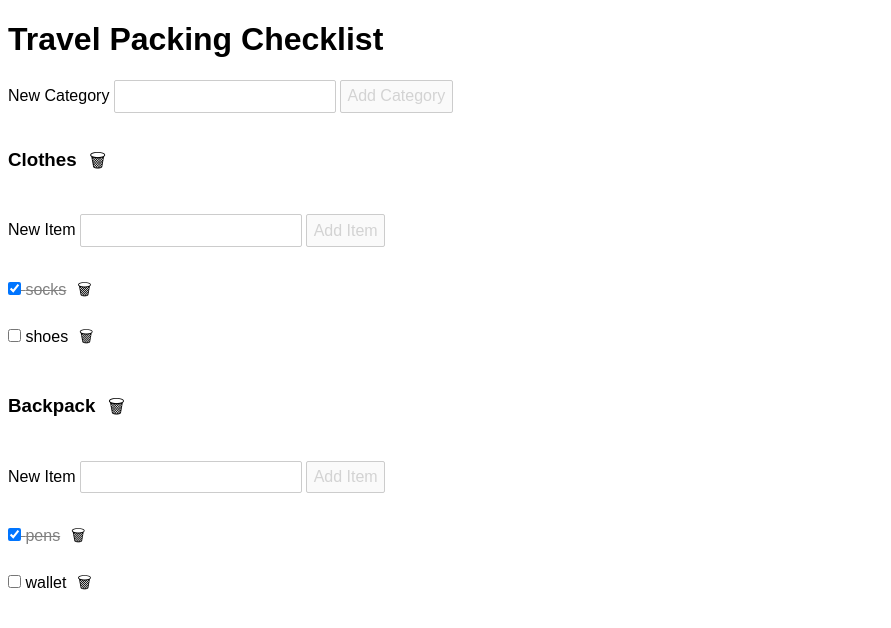
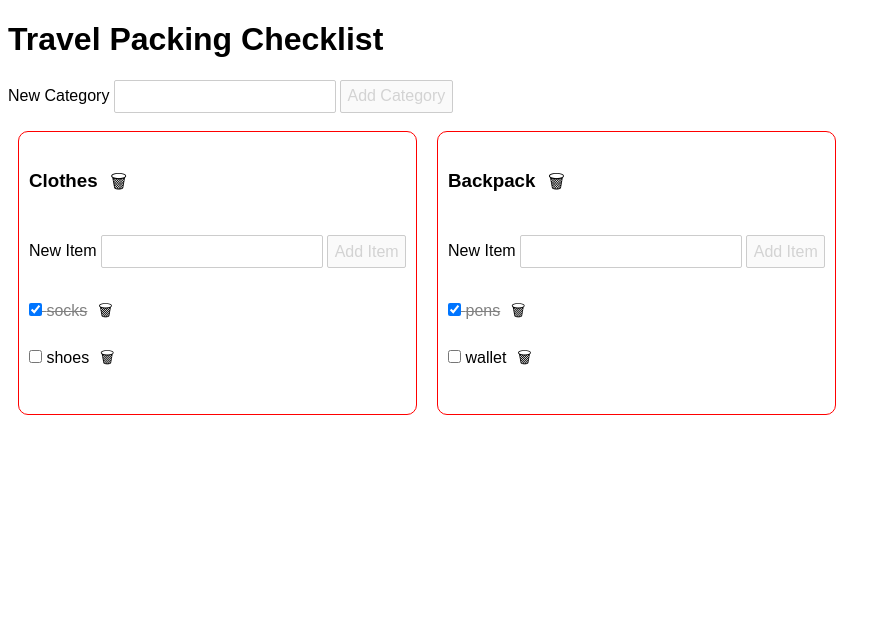
Before and after one commit to mvolkmann/travel-packing, a Svelte app: page / in a window 1280 px wide. Shown: the top 628 px of the page, without its empty margins (0-891 px from the left). Built offline with nearby package versions, Linux system fonts and the light colour scheme.

Commit message:
progress

```diff
--- a/src/App.svelte
+++ b/src/App.svelte
@@ -1,25 +1,30 @@
 <script>
   import Category from './Category.svelte';
   import {getGuid} from './util';
-  export let categoryName;
 
+  let categories = [];
+  let categoryName;
 
-  let clothes = createCategory('Clothes');
-  clothes.items.push(createItem('socks', true));
-  clothes.items.push(createItem('shoes'));
-
-  let backpack = createCategory('Backpack');
-  backpack.items.push(createItem('pens', true));
-  backpack.items.push(createItem('wallet'));
-
-  let categories = [clothes, backpack];
+  createDummyData();
 
   function createCategory(name) {
     return {id: getGuid(), name, items: []};
   }
 
+  function createDummyData() {
+    let clothes = createCategory('Clothes');
+    clothes.items.push(createItem('socks', true));
+    clothes.items.push(createItem('shoes'));
+
+    let backpack = createCategory('Backpack');
+    backpack.items.push(createItem('pens', true));
+    backpack.items.push(createItem('wallet'));
+
+    categories = [clothes, backpack];
+  }
+
   function createItem(name, packed = false) {
-    return {id: getGuid(), name, packed}
+    return {id: getGuid(), name, packed};
   }
 
   function addCategory() {
@@ -55,9 +60,7 @@
       New Category
       <input bind:value={categoryName} />
     </label>
-    <button disabled={!categoryName}>
-      Add Category
-    </button>
+    <button disabled={!categoryName}>Add Category</button>
   </form>
 
   {#each categories as category}
--- a/src/Category.svelte
+++ b/src/Category.svelte
@@ -25,6 +25,16 @@
 </script>
 
 <style>
+  section {
+    --padding: 10px;
+
+    border: solid red 1px;
+    border-radius: var(--padding);
+    display: inline-block;
+    margin: var(--padding);
+    padding: var(--padding);
+  }
+
   ul {
     list-style: none;
     margin-left: 0;
@@ -32,6 +42,7 @@
   }
 </style>
 
+<section>
   <h3>
     {category.name}
     <button class="icon" on:click={() => dispatch('delete')}>&#x1F5D1;</button>
@@ -52,3 +63,4 @@
       <div>This category does not contain any items yet.</div>
     {/each}
   </ul>
+</section>
--- a/src/main.js
+++ b/src/main.js
@@ -1,10 +1,5 @@
 import App from './App.svelte';
 
-const app = new App({
-  target: document.body,
-  props: {
-    name: 'world'
-  }
-});
+const app = new App({target: document.body});
 
 export default app;
```
Lines whose indentation alone changed are shown as unchanged.
